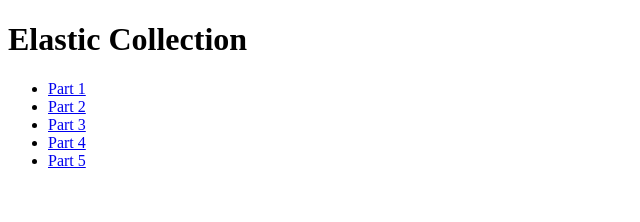
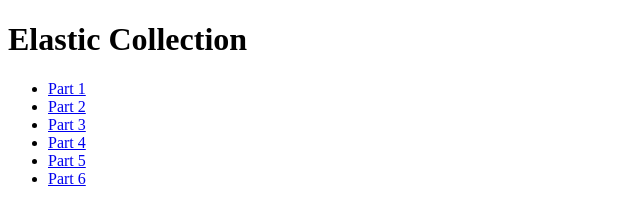
Before and after one commit to Jiaxin33852/core-2-interaction, a plain HTML site: page studio/projects/02_elastic-collection/index.html in a window 1280 px wide. Shown: the full height of the page, 0-640 px from the left. Drawn offline with Linux system fonts and the light colour scheme.

Commit message:
Update index.html

```diff
--- a/studio/projects/02_elastic-collection/index.html
+++ b/studio/projects/02_elastic-collection/index.html
@@ -14,6 +14,7 @@
             <li><a href="https://docs.google.com/document/d/1XBdVHOsp-PagNmMo6_kvr--Vy-e0jiyC9Y6iKK0HvXw/edit?usp=sharing">Part 3</a></li>
             <li><a href="https://www.figma.com/file/aVhpOk72DckeJEkHVUGTwN/Site-Map?type=design&node-id=0-1&mode=design&t=jxPDa0wXtkwdTZvS-0">Part 4</a></li>
             <li><a href="https://jiaxin33852.github.io/MyDream/">Part 5</a></li>
+            <li><a href="https://jiaxin33852.github.io/MyDream/">Part 6</a></li>
         </ul>
     </nav>
 </body>
```
